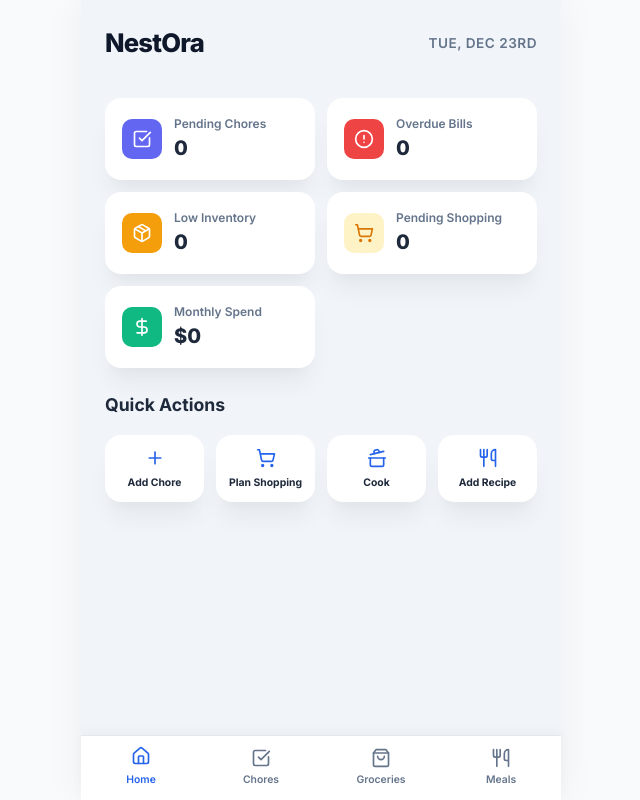
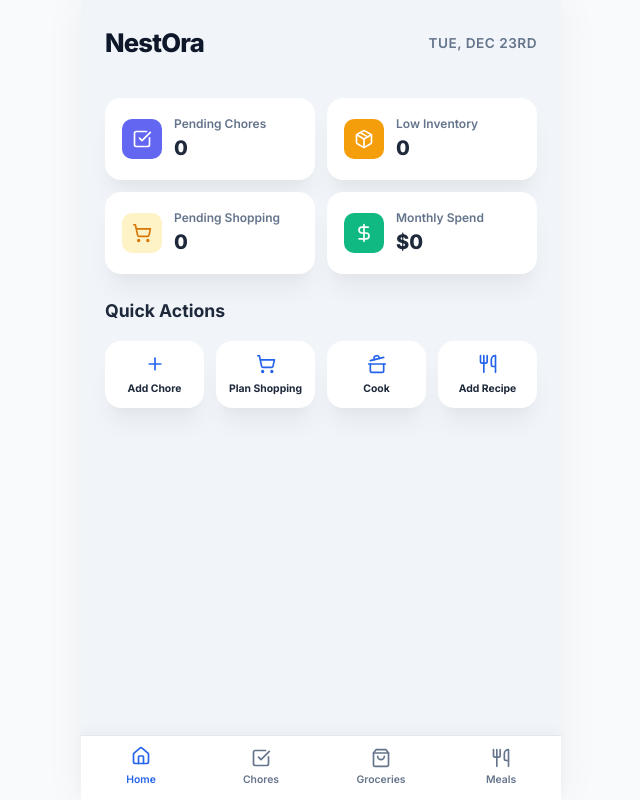
Before and after one commit to shamli-nishad/NestOra, a React (Vite) app in the folder frontend/: page / in a window 1280 px wide. Shown: the whole page, without its empty margins (319-959 px from the left). Built offline with nearby package versions, Linux system fonts and the light colour scheme.

Commit message:
Commented the Bill related card in the Home screen until the dev of Bill module is completed

```diff
--- a/frontend/src/modules/Dashboard/Dashboard.jsx
+++ b/frontend/src/modules/Dashboard/Dashboard.jsx
@@ -116,7 +116,7 @@ const Dashboard = () => {
                             <span className="value">{summary.pendingChores}</span>
                         </div>
                     </div>
-                    <div className="summary-card card" onClick={() => navigate('/bills')}>
+                    {/* <div className="summary-card card" onClick={() => navigate('/bills')}>
                         <div className="icon-box bills">
                             <AlertCircle size={20} />
                         </div>
@@ -124,7 +124,7 @@ const Dashboard = () => {
                             <span className="label">Overdue Bills</span>
                             <span className="value">{summary.overdueBills}</span>
                         </div>
-                    </div>
+                    </div> */}
                     <div className="summary-card card" onClick={() => navigate('/groceries')}>
                         <div className="icon-box inventory">
                             <Package size={20} />
```
